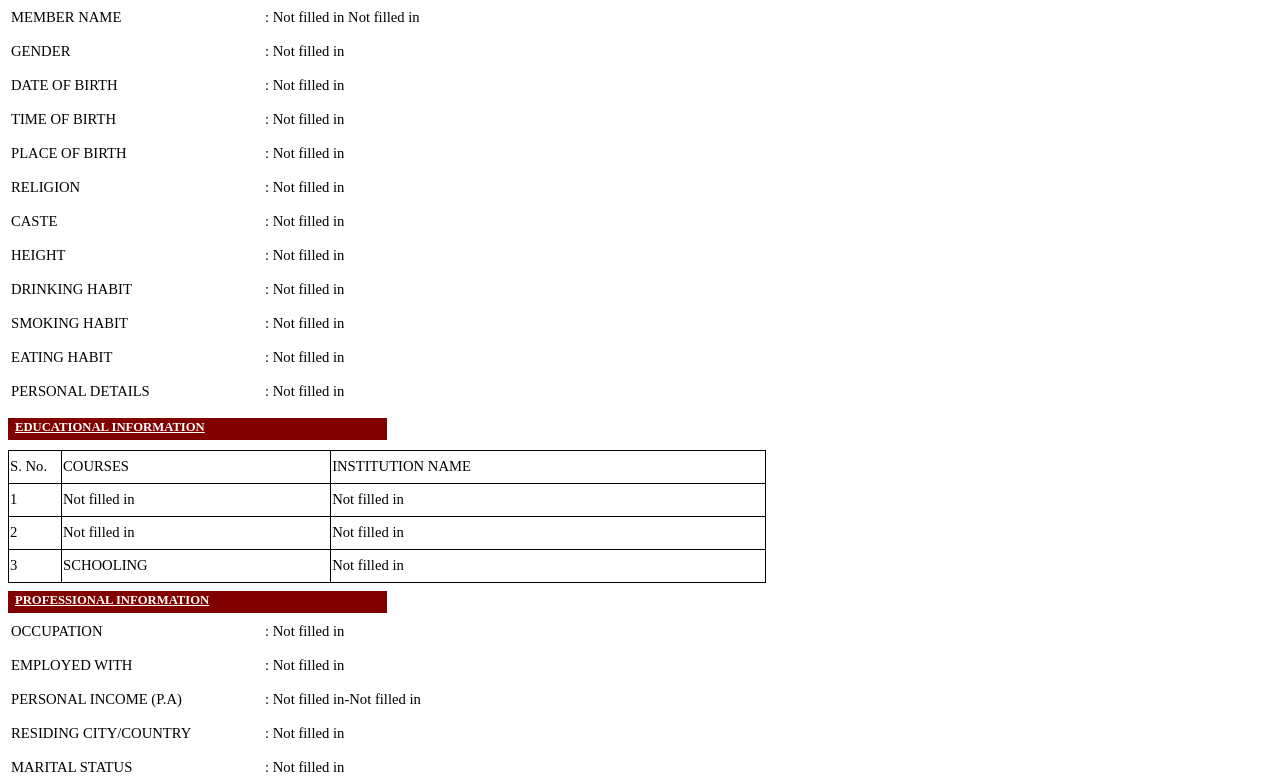
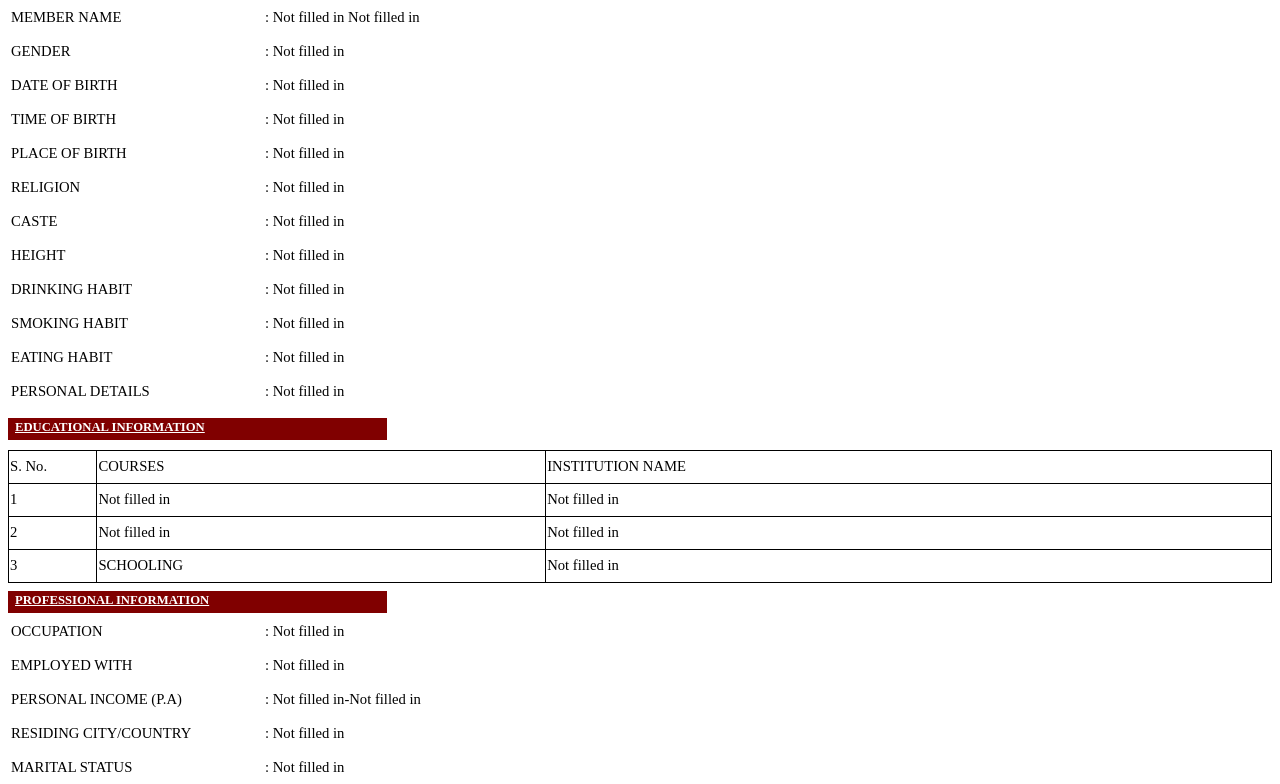
Before and after one commit to manojshah2/login_page, a PHP site: page /ws/profile/exportpdfsample.php in a window 1280 px wide. Shown: the part 31-815 px from the top of the page. Run offline with PHP 8.4, Linux system fonts and the light colour scheme; data that the repository does not hold is empty.

Commit message:
size full

```diff
--- a/profile/exportpdfsample.php
+++ b/profile/exportpdfsample.php
@@ -119,7 +119,7 @@ include_once($root."field_mapping.php");
         <h1 class="boldheading">EDUCATIONAL INFORMATION</h1>
     </div>
 
-    <table style="width:60%;margin-top:10px;" cellpadding=1px cellspacing=0 class="education_border">
+    <table style="width:100%;margin-top:10px;" cellpadding=1px cellspacing=0 class="education_border">
         <tr>
             <td style='width:7%;'>S. No.</td>
             <td>COURSES</td>
```
